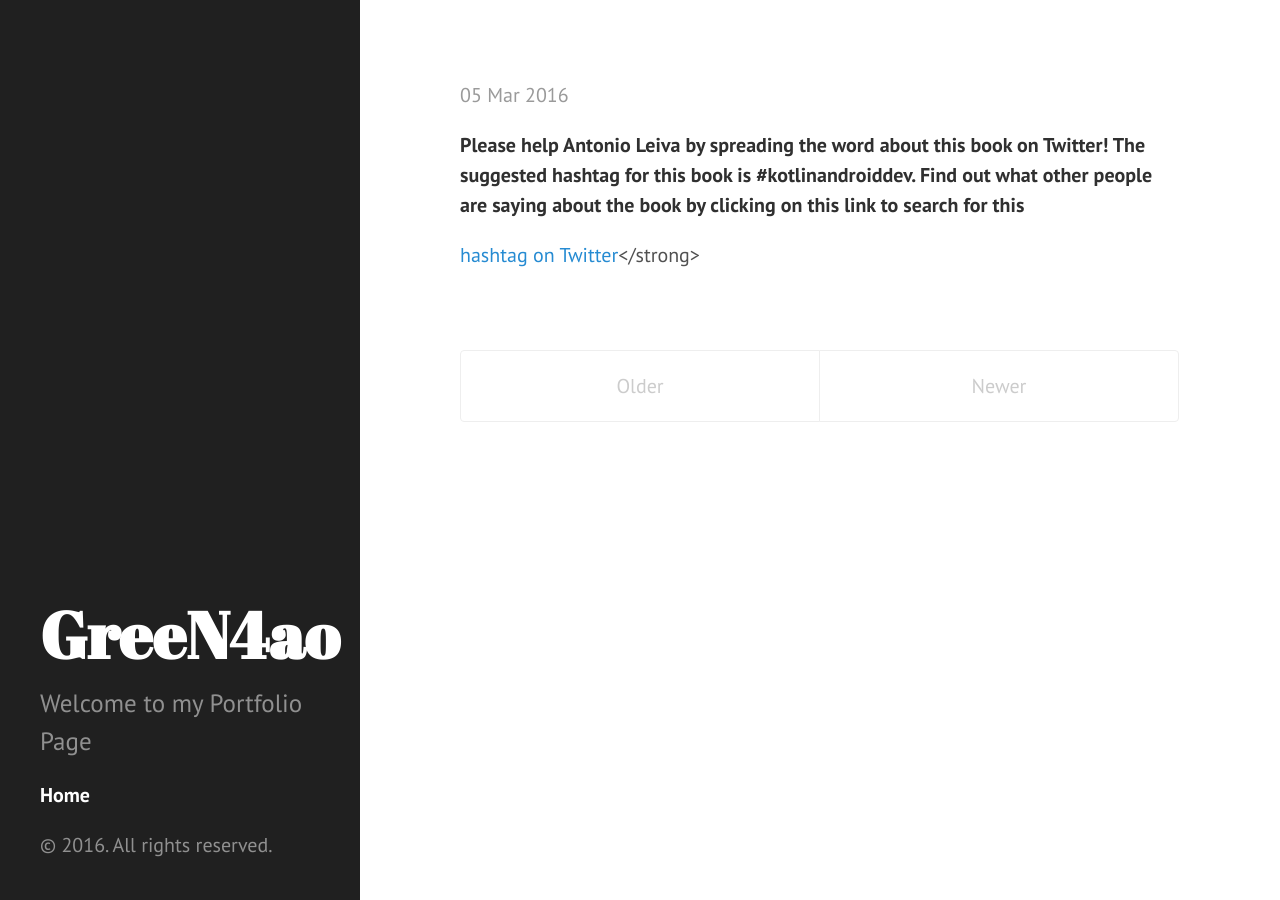
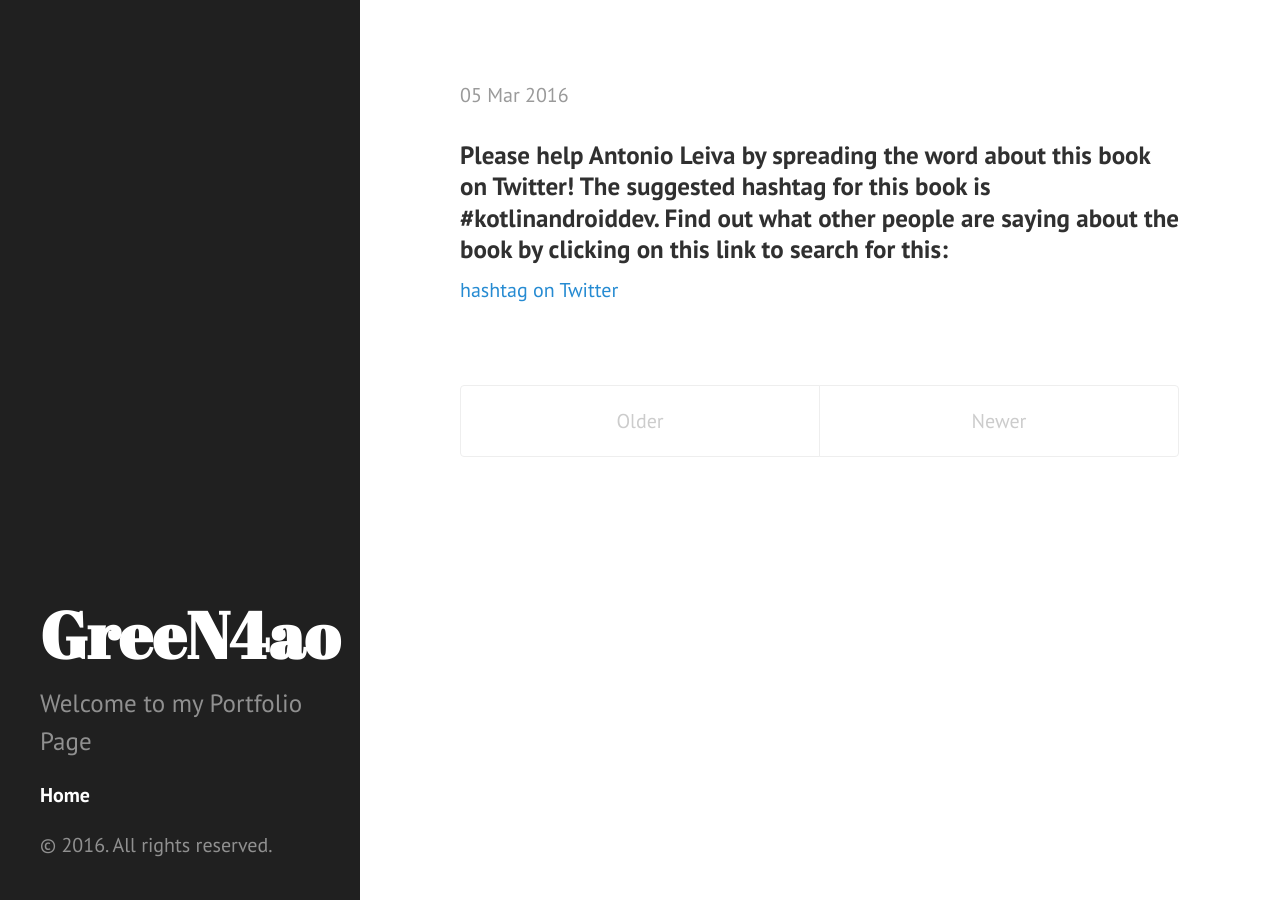
Before and after one commit to green4ao/gr.github.io, a Jekyll site: the page built from index.html, in a window 1280 px wide. Built offline with Jekyll 4.4.1, drawn with Linux system fonts in a browser that asks for light colours; the list of posts is cut into pages by our own code.

Commit message:
Post update: Tweet This Book!

```diff
--- a/_posts/2016-03-05-tweet-this-book.markdown
+++ b/_posts/2016-03-05-tweet-this-book.markdown
@@ -5,8 +5,6 @@ layout: post
 tags: [#kotlinandroiddev.]
 permalink: https://twitter.com/search?q=#kotlinandroiddev
 ---
-<strong>Please help Antonio Leiva by spreading the word about this book on Twitter!
+<h3><strong>Please help Antonio Leiva by spreading the word about this book on Twitter!
 The suggested hashtag for this book is #kotlinandroiddev.
-Find out what other people are saying about the book by clicking on this link to search for this
-
-<a href ="https://twitter.com/search?q=#kotlinandroiddev">hashtag on Twitter</a></strong>
+Find out what other people are saying about the book by clicking on this link to search for this:</strong></h3><a href ="https://twitter.com/search?q=#kotlinandroiddev" style="font-size: 20px">hashtag on Twitter</a>
```
